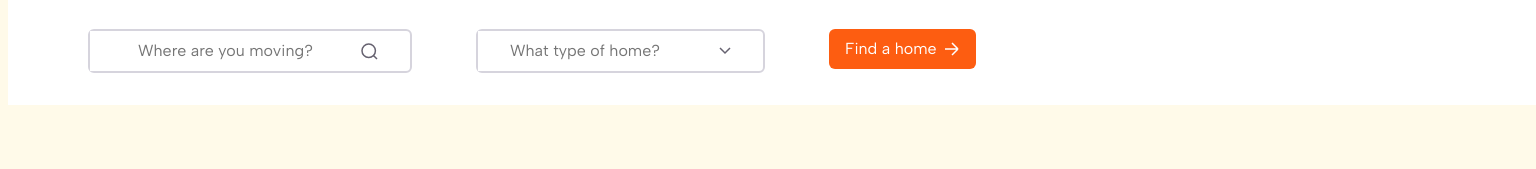
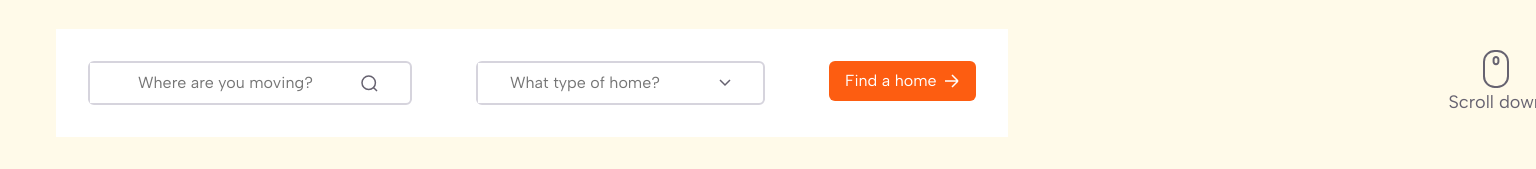
Before and after one commit to almondkiruthu/dwelling, a plain HTML site: page index.html in a window 1536 px wide. Shown: the part 917-1086 px from the top of the page. Before the commit the page ends 1022 px from the top, so only its background shows below. Drawn offline with Linux system fonts and the light colour scheme.

Commit message:
Finished up on the Hero CTA for 2xl screens and above

```diff
--- a/index.css
+++ b/index.css
@@ -302,12 +302,23 @@ Hero styles
     line-height: 1.75rem; /* 155.556% */
     padding-top: 2rem;
   }
+
+  /* Hero CTA */
+  .hero__cta__holder {
+    display: flex;
+    justify-content: center;
+    align-items: center;
+    margin-top: 2rem;
+    margin-bottom: 2rem;
+    margin-left: 3rem;
+  }
   .hero__cta {
     display: flex;
     column-gap: 4rem;
     background-color: #fff;
     padding-top: 2rem;
     padding-bottom: 2rem;
+    padding-right: 2rem;
   }
   .hero__search__holder {
     display: flex;
@@ -315,7 +326,7 @@ Hero styles
     gap: 1rem;
     border-radius: 6px;
     border: 2px solid #d6d4dd;
-    margin-left: 5rem;
+    margin-left: 2rem;
   }
   .hero__search {
     border: none;
@@ -361,6 +372,20 @@ Hero styles
     font-size: 1rem;
     padding: 0.5rem 1rem;
     border-radius: 6px;
+  }
+  .scroll__down {
+    display: flex;
+    flex-direction: column;
+    justify-content: center;
+    align-items: center;
+    margin-left: auto;
+  }
+  .scroll__down__text {
+    color: #666270;
+    font-size: 1.125rem;
+    font-style: normal;
+    font-weight: 400;
+    line-height: 28px; /* 155.556% */
   }
 }
 
--- a/index.html
+++ b/index.html
@@ -99,7 +99,7 @@
                 placeholder="Where are you moving?"
               />
               <svg
-              class="search__icon"
+                class="search__icon"
                 xmlns="http://www.w3.org/2000/svg"
                 width="17"
                 height="17"
@@ -121,7 +121,7 @@
                 placeholder="What type of home?"
               />
               <svg
-              class="dropdown__icon"
+                class="dropdown__icon"
                 xmlns="http://www.w3.org/2000/svg"
                 width="12"
                 height="8"
@@ -150,6 +150,31 @@
               </button>
             </div>
           </div>
+          <div class="scroll__down">
+            <svg
+              xmlns="http://www.w3.org/2000/svg"
+              width="26"
+              height="38"
+              viewBox="0 0 26 38"
+              fill="none"
+            >
+              <path
+                d="M14.2 1H11.8C5.83532 1 1 5.83532 1 11.8V26.2C1 32.1647 5.83532 37 11.8 37H14.2C20.1647 37 25 32.1647 25 26.2V11.8C25 5.83532 20.1647 1 14.2 1Z"
+                stroke="#666270"
+                stroke-width="2"
+                stroke-linecap="round"
+                stroke-linejoin="round"
+              />
+              <path
+                d="M15.3996 11.8C15.3996 12.4365 15.1468 13.047 14.6967 13.4971C14.2466 13.9471 13.6361 14.2 12.9996 14.2C12.3631 14.2 11.7526 13.9471 11.3026 13.4971C10.8525 13.047 10.5996 12.4365 10.5996 11.8V9.4C10.5996 8.76348 10.8525 8.15303 11.3026 7.70294C11.7526 7.25286 12.3631 7 12.9996 7C13.6361 7 14.2466 7.25286 14.6967 7.70294C15.1468 8.15303 15.3996 8.76348 15.3996 9.4V11.8Z"
+                stroke="#666270"
+                stroke-width="2"
+                stroke-linecap="round"
+                stroke-linejoin="round"
+              />
+            </svg>
+            <p class="scroll__down__text">Scroll down</p>
+          </div>
         </div>
       </section>
       <!-- <section></section>
```
